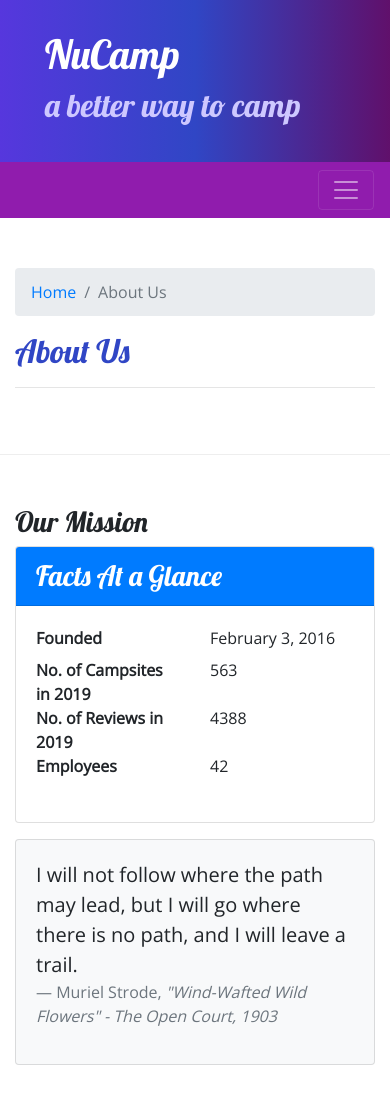
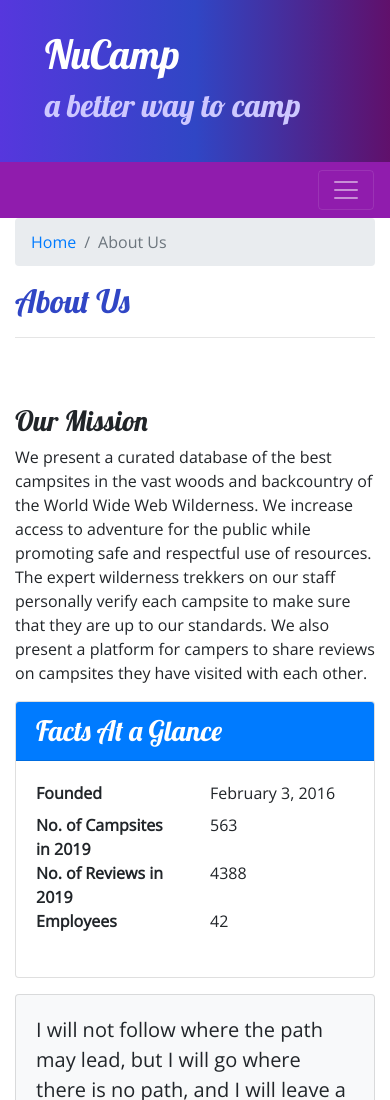
Before and after one commit to matk30/nucampsite, a website: page aboutus.html in a window 390 px wide. Shown: the top 1100 px of the page. Drawn offline with nearby package versions, Linux system fonts and the light colour scheme.

Commit message:
"Week 1 Corrections"

```diff
--- a/aboutus.html
+++ b/aboutus.html
@@ -51,7 +51,7 @@
     </nav>
 
     <div class="container">
-        <div class="row row-content">
+        <div class="row">
             <div class="col">
                 <ol class="breadcrumb">
                     <li class="breadcrumb-item"> <a href="index.html"> Home </a> </li>
@@ -65,7 +65,7 @@
         <div class="row row-content">
             <div class="col-sm-6">
                 <h3>Our Mission</h3>
-                <p class="d-none d-sm-block">We present a curated database of the best campsites in the vast woods and
+                <p>We present a curated database of the best campsites in the vast woods and
                     backcountry of the World Wide Web Wilderness. We increase access to adventure for the public while promoting safe and respectful use of resources. The expert wilderness trekkers on our staff personally verify each
                     campsite to make sure that they are up to our standards. We also present a platform for campers to
                     share reviews on campsites they have visited with each other.</p>
```
